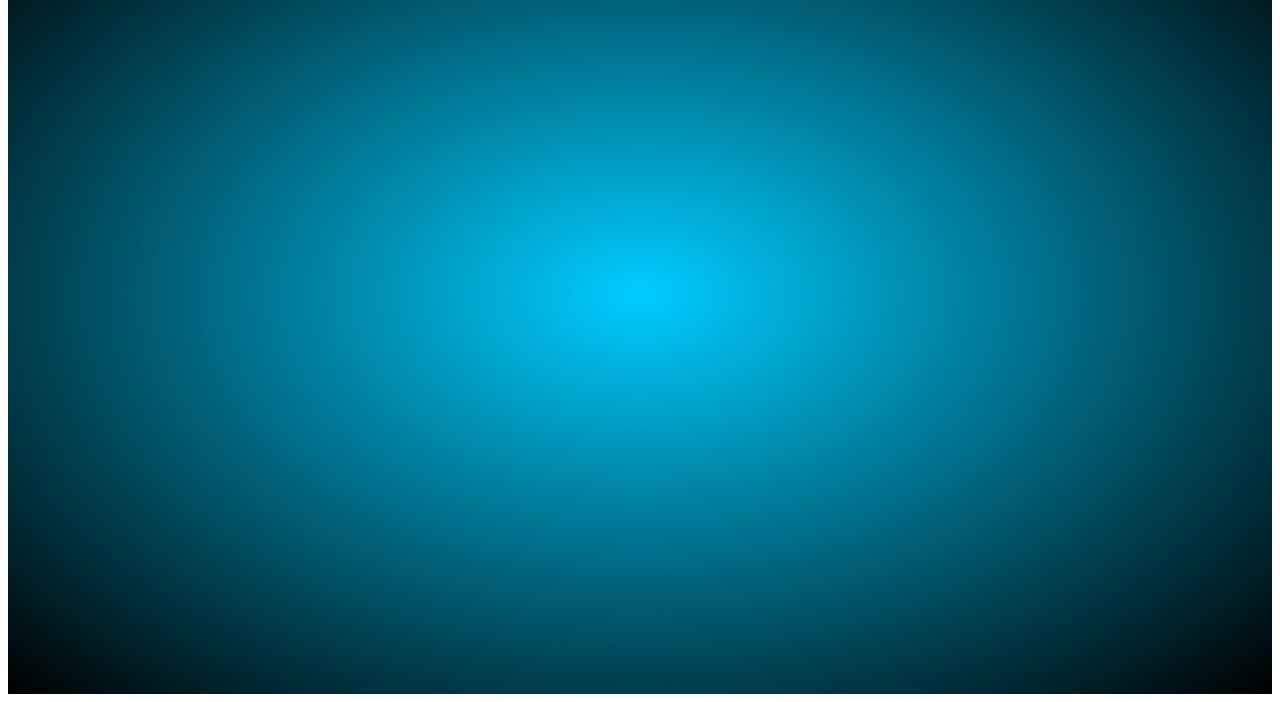
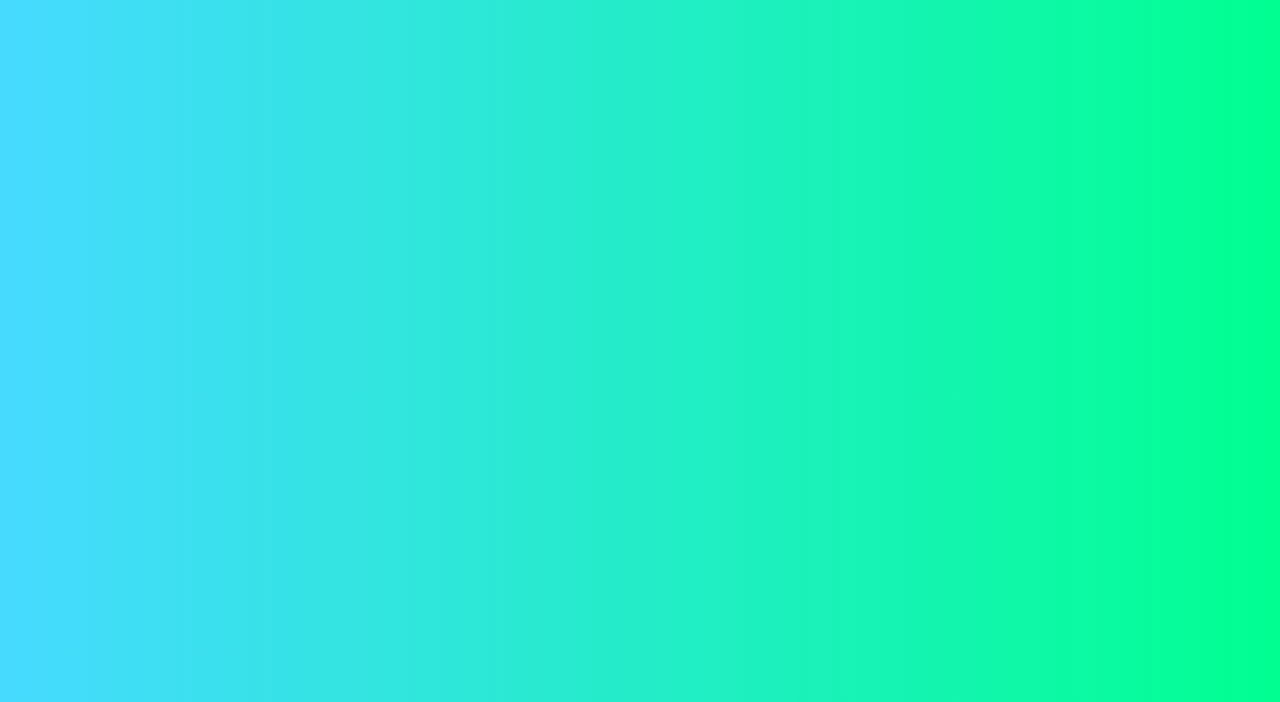
Before and after one commit to RaizooXD/raizooxd.github.io, a plain HTML site: page index.html in a window 1280 px wide. Shown: the part 114-816 px from the top of the page. Drawn offline with Linux system fonts and the light colour scheme.

Commit message:
minor update

```diff
--- a/style.css
+++ b/style.css
@@ -4,11 +4,13 @@
   font-family: sans-serif;
 }
 
+body{
+  background: linear-gradient(to right, #46daff, #00ff91);
+}
+
 .container{
   width: 100%;
   min-height: 100vh;
-  background: radial-gradient(#00ccff, #000000);
-  color: #fff;
   position: relative;
 }
 
```
